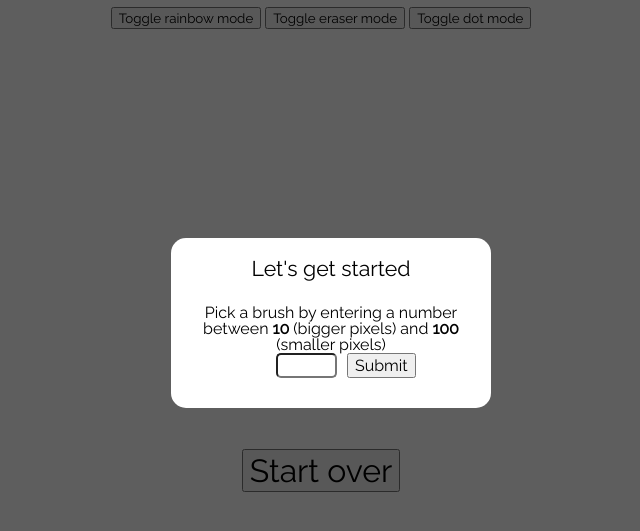
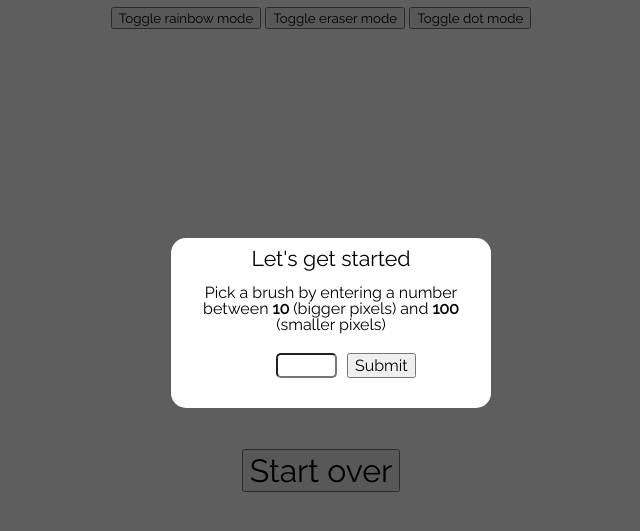
Before and after one commit to breadbear/Wee-Painty-McPadster, a plain HTML site: page index.html in a window 1280 px wide. Shown: the part 87-618 px from the top of the page, without its empty margins (319-959 px from the left). Drawn offline with nearby package versions, Linux system fonts and the light colour scheme.

Commit message:
tinkering to fix github display issues

```diff
--- a/index.html
+++ b/index.html
@@ -11,7 +11,7 @@
 
   <div id="boxes">
     <div id="dialog" class="window">
-      <h2 id="popuptitle">Let's get started</h2>
+      <h3 id="popuptitle">Let's get started</h3>
     </br>
       <p id="popuptext">Pick a brush by entering a number between <strong>10</strong> (bigger pixels)
         and <strong>100</strong> (smaller pixels)</p>
--- a/styles.css
+++ b/styles.css
@@ -9,6 +9,11 @@ h2 {
   font-family: 'Raleway', sans-serif;
   text-align: center;
   margin: 10px auto;
+}
+
+h3 {
+  font-family: 'Raleway', sans-serif;
+  text-align: center;
 }
 
 strong {
```
